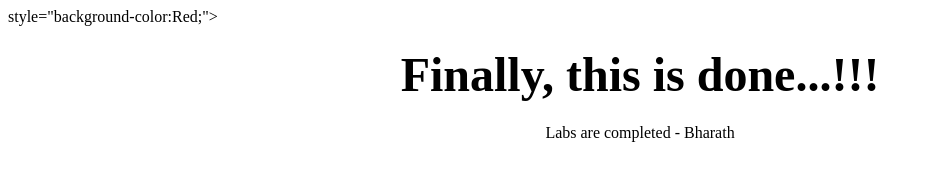
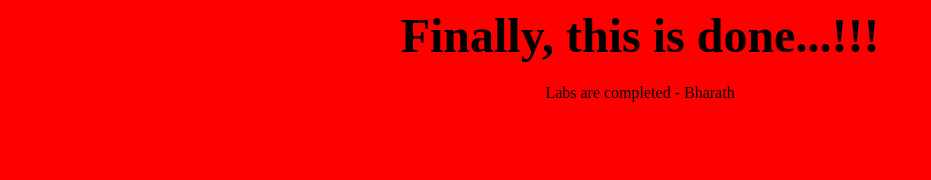
Before and after one commit to Bharath-48782674/BR-BG, a plain HTML site: page index.html in a window 1280 px wide. Shown: the whole page, without its empty margins (0-931 px from the left). Drawn offline with Linux system fonts and the light colour scheme.

Commit message:
Update index.html

```diff
--- a/index.html
+++ b/index.html
@@ -1,5 +1,5 @@
 <html>
-  <body> style="background-color:Red;">
+  <body style="background-color:Red;">
     <center>
       <h1><font size=8>Finally, this is done...!!!</font></h1>
       <p1> Labs are completed - Bharath </p1>
```
